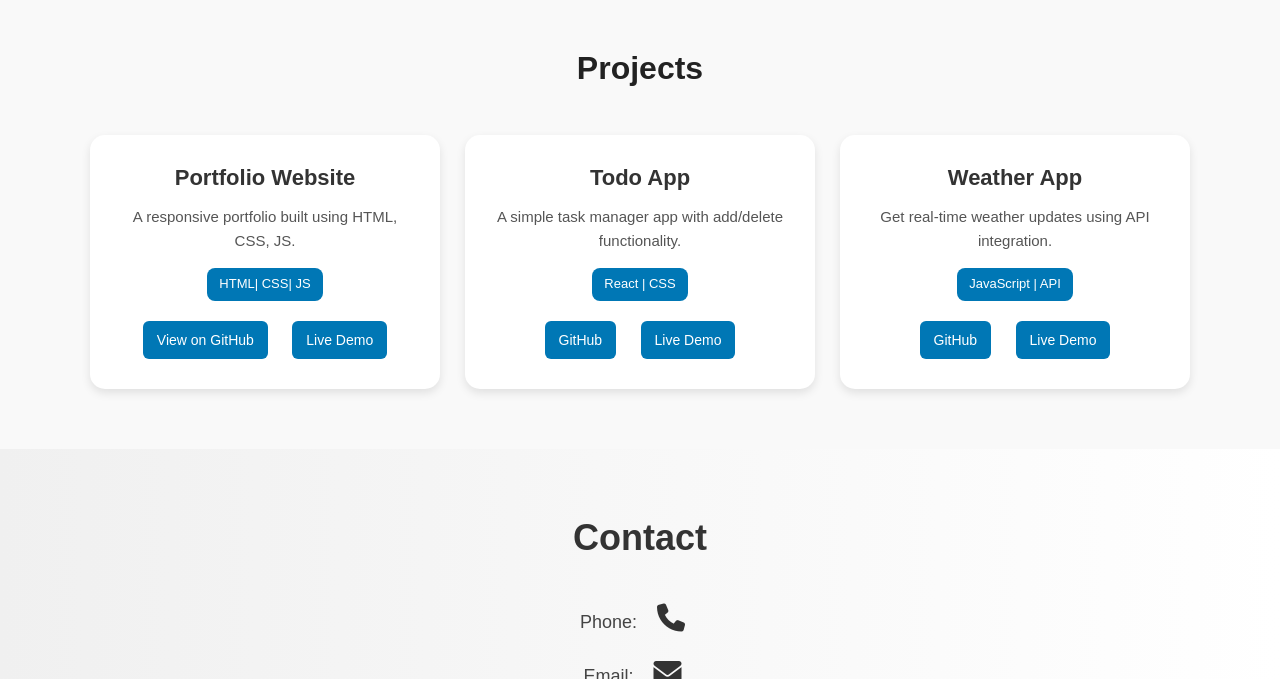
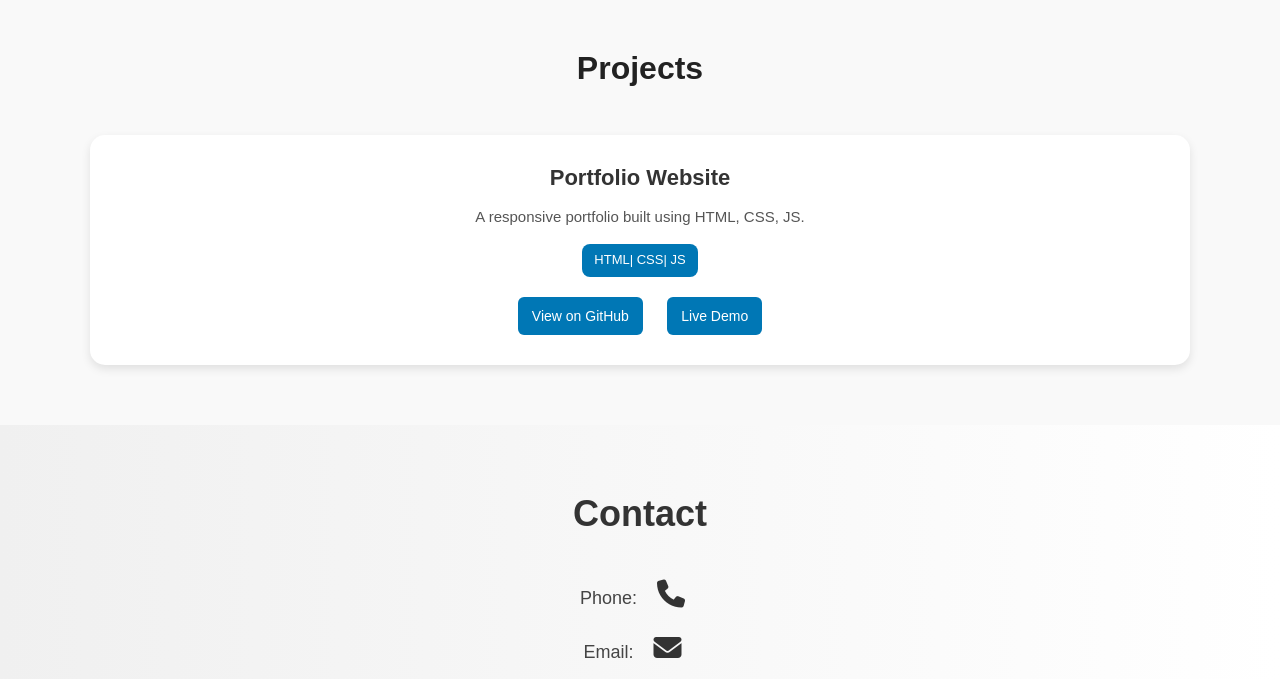
Before and after one commit to Akshaya-Mancha/My-Portfolio, a plain HTML site: page index.html in a window 1280 px wide. Shown: the part 1700-2379 px from the top of the page. Drawn offline with Linux system fonts and the light colour scheme.

Commit message:
Update portfolio sections

```diff
--- a/index.html
+++ b/index.html
@@ -77,27 +77,7 @@
       <a href="#" target="_blank" class="btn-link">Live Demo</a>
     </div>
     </div>
-    <div class="project-card">
-      <h3>Todo App</h3>
-      <p>A simple task manager app with add/delete functionality.</p>
-      <span class="tech">React | CSS</span>
-      <div class="project-links">
-        <a href="https://github.com/Akshaya-Mancha" target="_blank">GitHub</a>
-        <a href="#" target="_blank">Live Demo</a>
-      </div>
     </div>
-
-    <div class="project-card">
-      <h3>Weather App</h3>
-      <p>Get real-time weather updates using API integration.</p>
-      <span class="tech">JavaScript | API</span>
-      <div class="project-links">
-        <a href="https://github.com/Akshaya-Mancha" target="_blank">GitHub</a>
-        <a href="#" target="_blank">Live Demo</a>
-      </div>
-    </div>
-
-  </div>
   </section>
 
   <!-- Updated Contact -->
--- a/style.css
+++ b/style.css
@@ -275,5 +275,5 @@ header ul li a {
   background: #005582;
 }
 body {
-  background-color: lightyellow; /* test color */
+  background-color: lightgoldenrodyellow; /* test color */
 }
```
